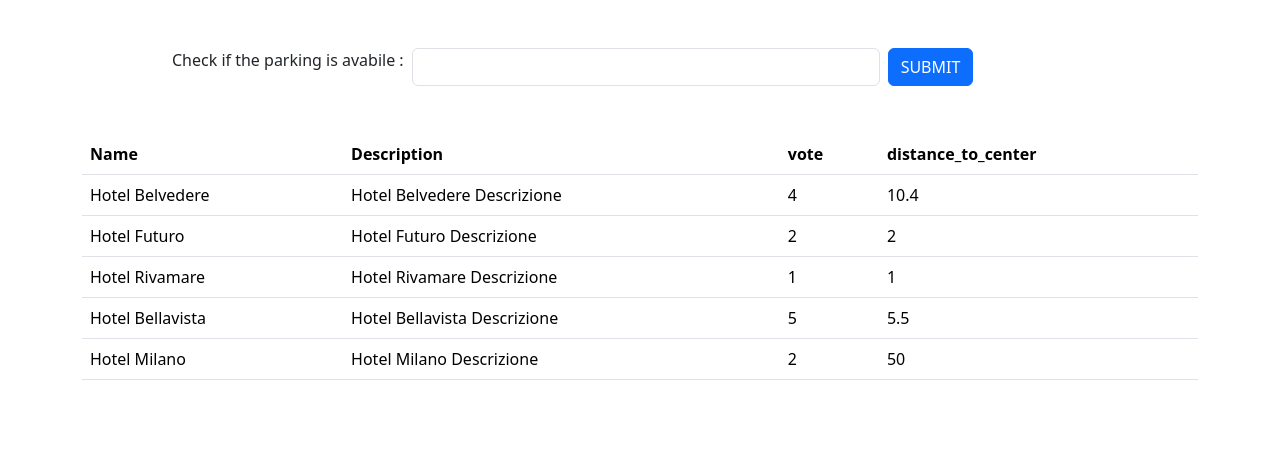
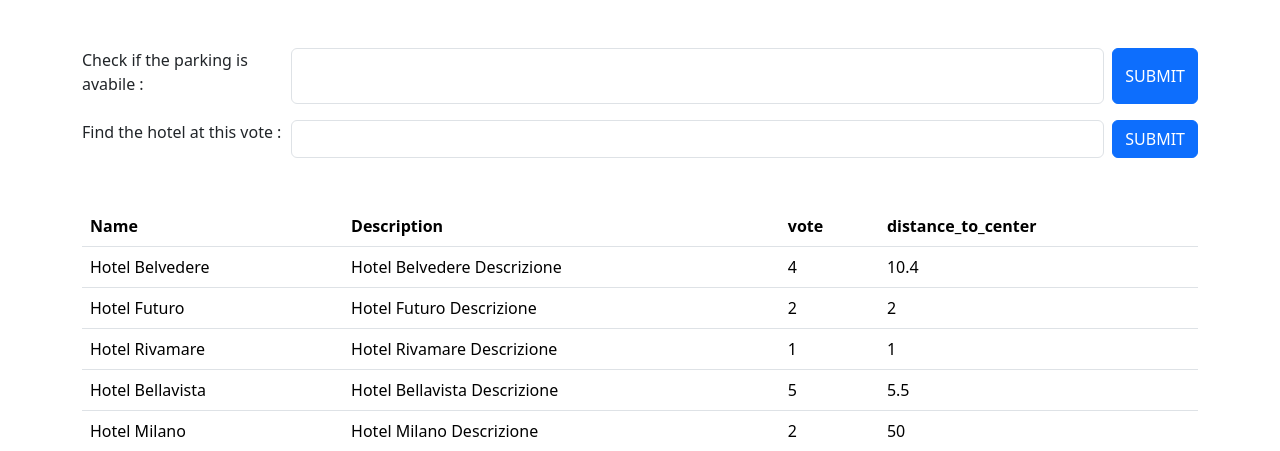
Before and after one commit to MarcoMpensabene/php-hotel, a PHP site: page / in a window 1280 px wide. Shown: the top 451 px of the page. Run offline with PHP 8.4, Linux system fonts and the light colour scheme.

Commit message:
added second form

```diff
--- a/index.php
+++ b/index.php
@@ -15,10 +15,19 @@
     <link rel="stylesheet" href="https://cdn.jsdelivr.net/npm/bootstrap@5.3.3/dist/css/bootstrap.min.css">
 </head>
 <body>
-    <form class=" container py-5 d-flex w-75" method="GET" action="./index.php">
-        <label for="isParkingAllowed" class="form-label me-2">Check if the parking is avabile :</label>
-        <input type="text" class="form-control w-50 me-2" name="isParkingAllowed" id="isParkingAllowed">
-        <button type="submit" class="btn btn-primary">SUBMIT</button>
+    <form class=" container py-5" method="GET" action="./index.php">
+        <!-- input for filtering the parking -->
+        <div class="d-flex pb-3 ">
+            <label for="isParkingAllowed" class="form-label me-2 w-25">Check if the parking is avabile :</label>
+            <input type="text" class="form-control me-2" name="isParkingAllowed" id="isParkingAllowed">
+            <button type="submit" class="btn btn-primary">SUBMIT</button>
+        </div>
+        <!-- input for filtering by vote -->
+        <div class="d-flex ">
+            <label for="hotelVote" class="form-label me-2 w-25">Find the hotel at this vote :</label>
+            <input type="text" class="form-control  me-2" name="hotelVote" id="hotelVote">
+            <button type="submit" class="btn btn-primary">SUBMIT</button>
+        </div>
     </form>
 
     <div class="container">
```
